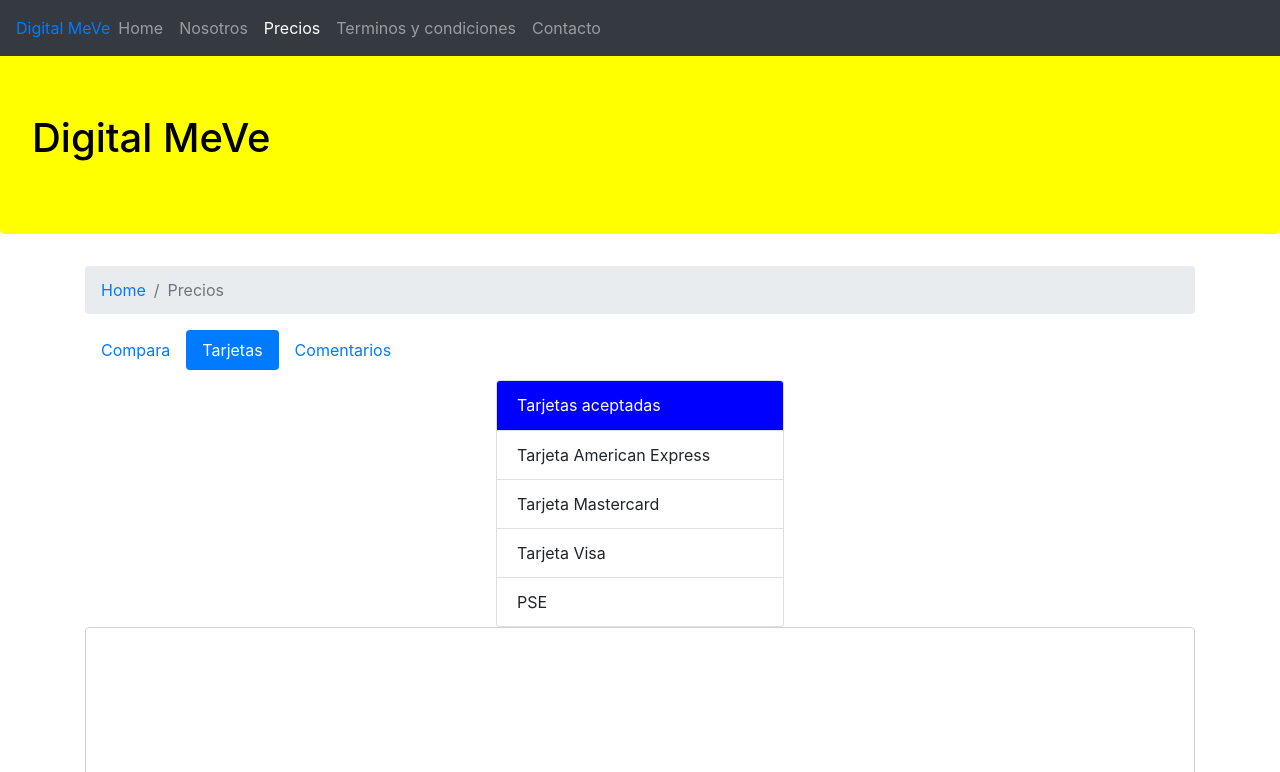
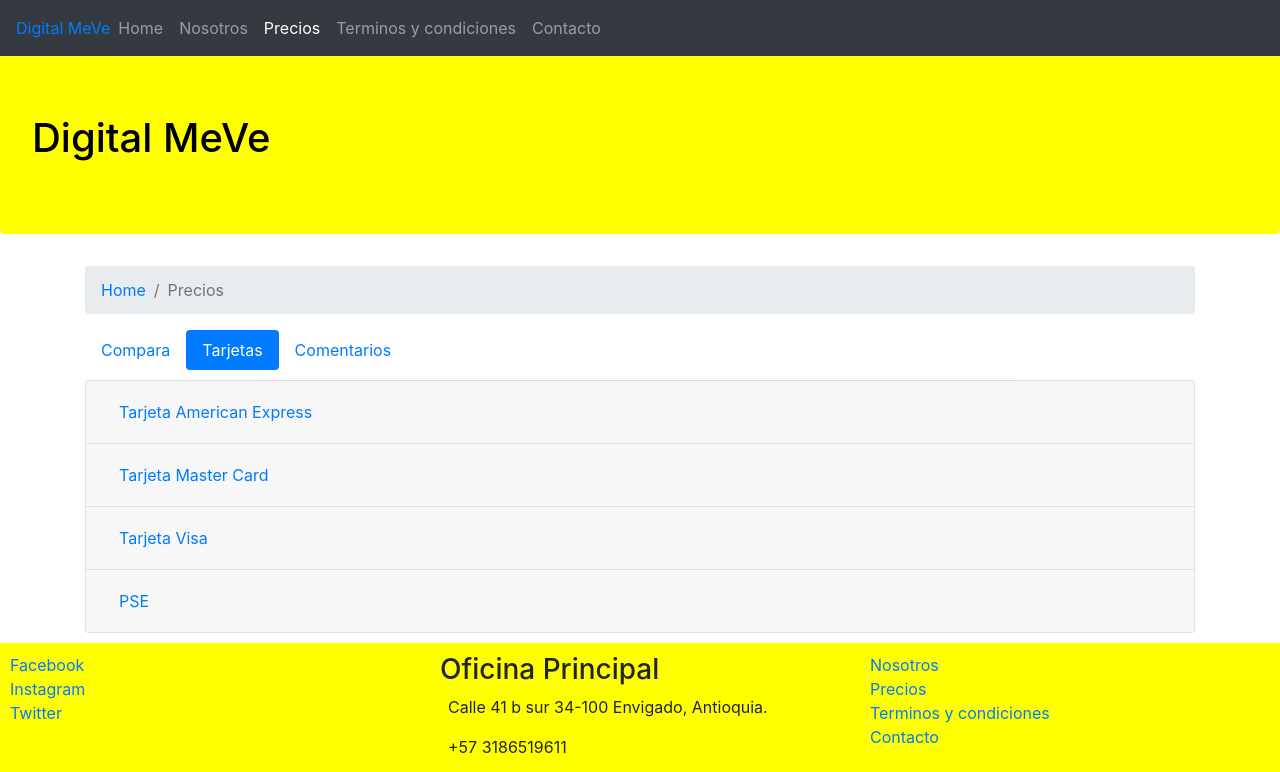
Before and after one commit to ana-quintero/guia-hoteles, a website: page precios.html in a window 1280 px wide. Both pictures are taken after a click on the tab "Tarjetas". Shown: the top 772 px of the page. Drawn offline with nearby package versions, Linux system fonts and the light colour scheme; a web font is replaced by a local one.

Commit message:
acordion sobre tarjetas

```diff
--- a/precios.html
+++ b/precios.html
@@ -57,7 +57,7 @@
                 <div class="table-responsive">
                 <table class="table table-striped">
                     <thead class="thead-dark">
-                        <th>1 Asesoria</th>
+                        <th>Asesoria</th>
                         <th>Paginas Web</th>
                         <th>Facebook</th>
                         <th>Instagram</th>
@@ -95,29 +95,70 @@
                 </div>
 
                 <div class="tab-pane fade" id="tarjetas" role="tabpanel" aria-labelledby="tarjetas-tab">
+                    <div class="accordion" id="accordionTarjetas">
+                        <div class="card">
+                            <div class="card-header" id="headingOne">
+                                <h5 class="mb-0">
+                                    <button class="btn btn-link" type="button" data-toggle="collapse" data-target="#collapseAmerican" aria-expanded="true" aria-controls="collapseAmerican">
+                                      Tarjeta American Express
+                                    </button>
+                                </h5>
+                            </div>
 
-                    <div class="d-flex justify-content-center">
-                        <div class="card" style="width: 18rem;">
-                            <div class="card-header" style="background-color: blue; color: white;">
-                                Tarjetas aceptadas
+                            <div id="collapseAmerican" class="collapse" aria-labelledby="headingOne" data-parent="#accordionTarjetas">
+                                <div class="card-body">
+                                    Paga con tu tarjeta American Express
+                                </div>
                             </div>
-                            <ul class="list-group list-group-flush">
-                                <li class="list-group-item">Tarjeta American Express</li>
-                                <li class="list-group-item">Tarjeta Mastercard</li>
-                                <li class="list-group-item">Tarjeta Visa</li>
-                                <li class="list-group-item">PSE</li>
-                            </ul>
                         </div>
-                    </div>
+                        <div class="card">
+                            <div class="card-header" id="headingTwo">
+                                <h5 class="mb-0">
+                                    <button class="btn btn-link collapsed" type="button" data-toggle="collapse" data-target="#collapseMastercard" aria-expanded="false" aria-controls="collapseMastercard">
+                                      Tarjeta Master Card
+                                    </button>
+                                </h5>
+                            </div>
+                            <div id="collapseMastercard" class="collapse" aria-labelledby="headingTwo" data-parent="#accordionTarjetas">
+                                <div class="card-body">
+                                    Paga con tu tarjeta Masterd card
+                                </div>
+                            </div>
+                        </div>
+                        <div class="card">
+                            <div class="card-header" id="headingTree">
+                                <h5 class="mb-0">
+                                    <button class="btn btn-link collapsed" type="button" data-toggle="collapse" data-target="#collapseVisa" aria-expanded="false" aria-controls="collapseVisa">
+                                      Tarjeta Visa
+                                    </button>
+                                </h5>
+                            </div>
+                            <div id="collapseVisa" class="collapse" aria-labelledby="headingTree" data-parent="#accordionTarjetas">
+                                <div class="card-body">
+                                    Paga con tu tarjeta Visa
+                                </div>
+                            </div>
+                        </div>
+                        <div class="card">
+                            <div class="card-header" id="headingFour">
+                                <h5 class="mb-0">
+                                    <button class="btn btn-link collapsed" type="button" data-toggle="collapse" data-target="#collapsePSE" aria-expanded="false" aria-controls="collapsePSE">
+                                      PSE
+                                    </button>
+                                </h5>
+                            </div>
+                            <div id="collapsePSE" class="collapse" aria-labelledby="headingFour" data-parent="#accordionTarjetas">
+                                <div class="card-body">
+                                    Paga por PSE
+                                </div>
+                            </div>
+                        </div>
+                </div>
+            </div>
+            <div class="tab-pane fade" id="comentarios" role="tabpanel" aria-labelledby="comentarios-tab">Comentarios</div>
 
-                </div>
-                <div class="tab-pane fade" id="comentarios" role="tabpanel" aria-labelledby="comentarios-tab">Comentarios</div>
-                <div class="form-group">
-                    <textarea id="comentario" class="form-control" rows="8"></textarea>
-                </div>
-                <button type="submit" class="btn btn-primary">Enviar</button>
             </div>
-
+        </div>
 
     <footer>
         <div class="row">
```
